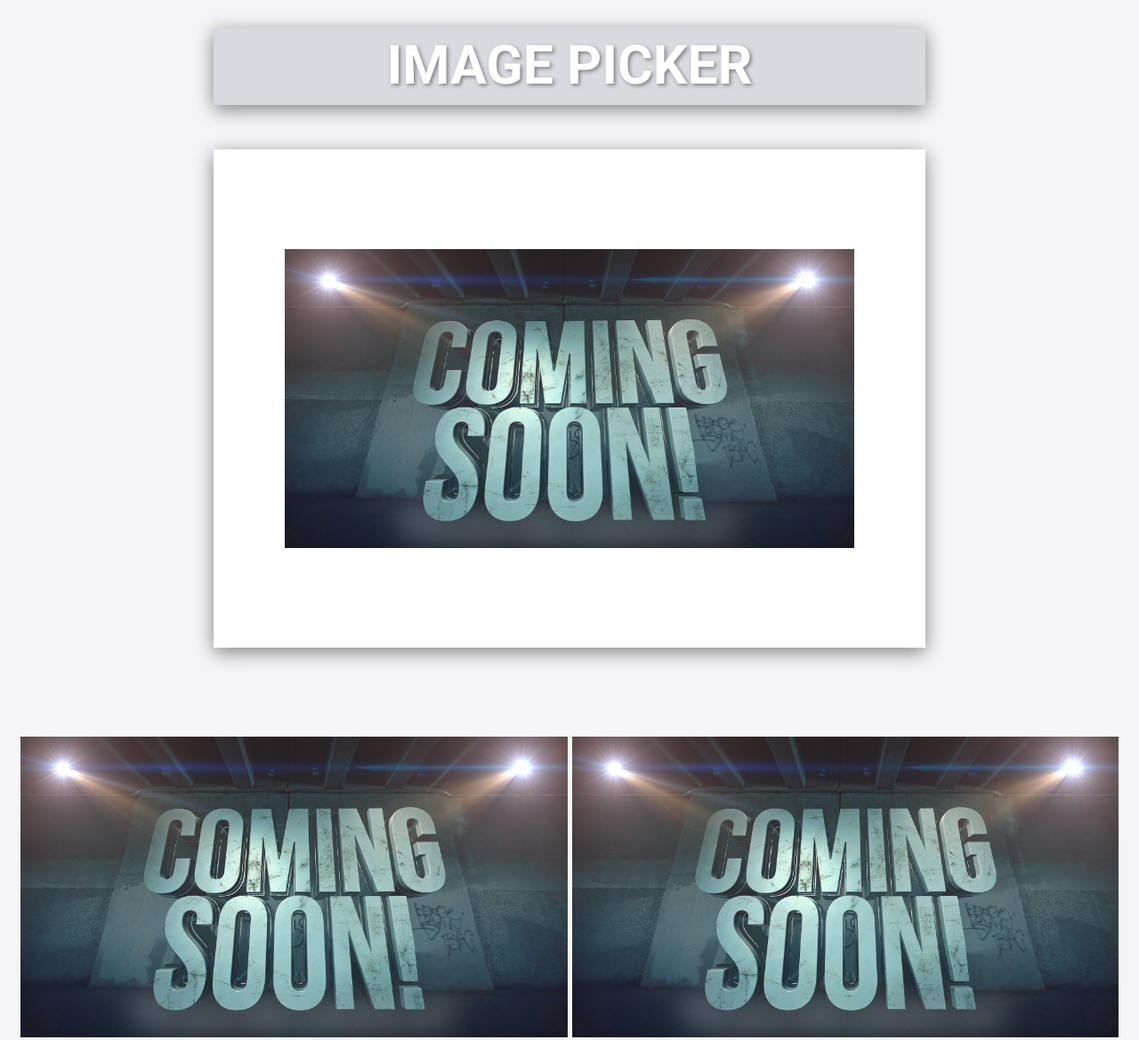
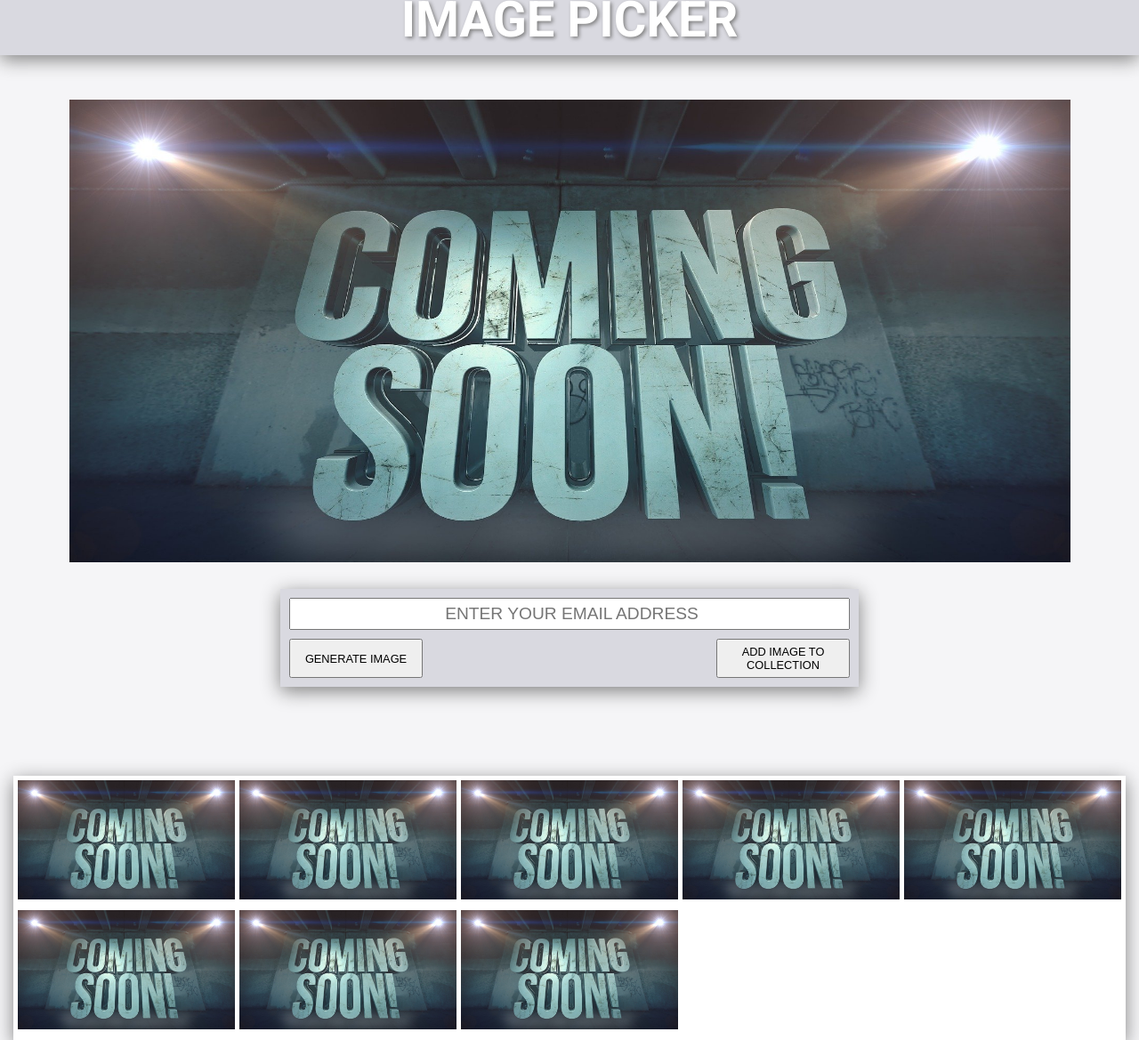
Before and after one commit to JoshR95/js-array, a plain HTML site: page index.html in a window 1280 px wide. Shown: the part 18-1187 px from the top of the page at 89% size. Drawn offline with Linux system fonts and the light colour scheme.

Commit message:
i have styled the basics of the webpage, including buttons, image section, header and main image
i have styled the basics of the webpage, including buttons, image section, header and main image. still needs a lot of styling and i might change the layout later on.

```diff
--- a/index.html
+++ b/index.html
@@ -13,14 +13,38 @@
     <link rel="stylesheet" href="./css/application.css">
 </head>
 <body>
+
+    <h1>IMAGE PICKER</h1>
+
     <div class="container">
-        <h1>IMAGE PICKER</h1>
-
         <div class="main-picture-container">
             <img src="./images/coming-3605857_1920.jpg"></img>
         </div>
+        <div class="main-picture-input-box">
+            <input type="email" placeholder="ENTER YOUR EMAIL ADDRESS" required>
+            <div class="main-picture-input-button">
+                <button>GENERATE IMAGE</button>
+                <button>ADD IMAGE TO COLLECTION</button>
+            </div>
+        </div>
+
         <div id="collections">
             <div class="allocated-images">
+                <div class="sub-picture-container">
+                    <img class="chosen-image" src="./images/coming-3605857_1920.jpg">
+                </div>
+                <div class="sub-picture-container">
+                    <img class="chosen-image" src="./images/coming-3605857_1920.jpg">
+                </div>
+                <div class="sub-picture-container">
+                    <img class="chosen-image" src="./images/coming-3605857_1920.jpg">
+                </div>
+                <div class="sub-picture-container">
+                    <img class="chosen-image" src="./images/coming-3605857_1920.jpg">
+                </div>
+                <div class="sub-picture-container">
+                    <img class="chosen-image" src="./images/coming-3605857_1920.jpg">
+                </div>
                 <div class="sub-picture-container">
                     <img class="chosen-image" src="./images/coming-3605857_1920.jpg">
                 </div>
--- a/scss/base/_base.scss
+++ b/scss/base/_base.scss
@@ -7,6 +7,13 @@ html{
     background-color: $main-background-color;
 }
 
+* {
+    box-sizing: border-box;
+}
+
+body{
+    margin: 0 0 20px 0; // gets rid of top margin so header sits flush at the top and side margins, i left a bigger bottom margin so content doesnt click like a footer
+}
 
 .container{
     display: flex;
--- a/scss/layout/_collections.scss
+++ b/scss/layout/_collections.scss
@@ -1,6 +1,8 @@
 // adding some space between main image and selected images
 #collections{
     margin-top: 100px;
+    background-color: white;
+    box-shadow: 0 5px 20px grey;
 }
 
 
@@ -8,11 +10,48 @@
 .allocated-images{
     display: grid;
     grid-template-columns: repeat(2, 1fr);
+    grid-auto-rows: auto;
     gap: 5px;
+    padding: 5px;
 }
 
 
 
 .chosen-image{
     width: 100%;
+    max-width: 300px;
 }
+
+//////////////////////////////////////////////////////////////////////////////////////
+/// MEDIA QUERIES
+//////////////////////////////////////////////////////////////////////////////////////
+
+@media(min-width: 500px) and (max-width: 850px){
+    .allocated-images{
+        grid-template-columns: repeat(3, 1fr);
+        grid-auto-rows: auto;
+    }
+
+}
+
+@media(min-width: 851px) and (max-width: 1150px){
+    .allocated-images{
+        grid-template-columns: repeat(4, 1fr);
+        grid-auto-rows: auto;
+    }
+
+}
+
+@media(min-width: 1151px) and (max-width: 1350px){
+    .allocated-images{
+        grid-template-columns: repeat(5, 1fr);
+        grid-auto-rows: auto;
+    }
+}
+
+@media(min-width: 1351px){
+    .allocated-images{
+        grid-template-columns: repeat(6, 1fr);
+        grid-auto-rows: auto;
+    }
+}
--- a/scss/layout/_header.scss
+++ b/scss/layout/_header.scss
@@ -4,9 +4,8 @@ h1 {
     justify-content: center;
     align-items: center;
     width: 100%;
-    max-width: 800px;
     font-size: 2.2rem;
-    margin-bottom: 50px;
+    margin: 0 0 50px 0;
     color: white;
     text-shadow: 2px 2px 4px grey;
     background-color: $main-background-darkened;
@@ -27,6 +26,6 @@ h1 {
 
 @media(min-width: 761px){
     h1{
-        font-size: 3.8rem;
+        font-size: 3.5rem;
     }
 }
--- a/scss/layout/_picture-box.scss
+++ b/scss/layout/_picture-box.scss
@@ -1,29 +1,81 @@
 // styling for main images container, have left min-width out so its always responsive inside its container
 .main-picture-container{
     display: flex;
-    justify-content: center;
     align-items: center;
     flex-direction: column;
-    max-width: 800px;
-    width: 100%;
-    min-height: 200px;
-    height: 50vh;
-    background-color: white;
-    box-shadow: 0 5px 20px grey;
+    width: 90%;
+    max-height: 100%;
+
 }
 
 .main-picture-container img {
-    width: 80%;
-    height: 60%;
+    width: 100%;
+    height: 100%;
+    max-height: 65vh; // this keeps the main image at a reasonable height
 }
 
+////////////////////////////////
+/// INPUT/BUTTON BOX
+////////////////////////////////
+
+.main-picture-input-box{
+    // here im adding flex to column so the buttons go beneath and the email input field is centered
+    display: flex;
+    flex-direction: column;
+    justify-content: center;
+    align-items: center;
+    margin-top: 10px;
+    width: 90%;
+    max-width: 650px;
+    margin-top: 30px;
+    padding: 10px;
+    background-color: $main-background-darkened;
+    box-shadow: 0 5px 20px grey;
+
+
+    // this needs its own selector to give the input fields size
+    input{
+        width: 100%;
+        padding: 5px 0 5px 0;
+    }
+    // this makes the text when typing start from the left and not the middle where its aligned to
+    input[type="email"] {
+        text-align: left;
+        padding-left: 5px;
+    }
+    // this aligns the placeholder text to the center
+    input[type="email"]::placeholder {
+        text-align: center;
+    }
+}
+
+.main-picture-input-button{
+    display: flex;
+    justify-content: space-between;
+    width: 100%;
+
+    button {
+        width: 40%;
+        max-width: 150px;
+        padding: 5px 10px;
+        font-size: .6rem;
+        margin-top: 10px;
+    }
+}
 //////////////////////////////////////////////////////////////////////////////////////
 /// MEDIA QUERIES
 //////////////////////////////////////////////////////////////////////////////////////
 
-@media(min-width: 600px){
-    // gives extra height to the image when the screens wider so it doesnt look squished
-    .main-picture-container{
-        height: 70vh
+@media(min-width: 1000px){
+    .main-picture-input-box{
+        input{
+            font-size: 1.2rem;
+        }
+    }
+
+    .main-picture-input-button{
+        button {
+            font-size: .8rem;
+        }
     }
 }
```
Also changed, not shown: css/application.css, 1 other file.
